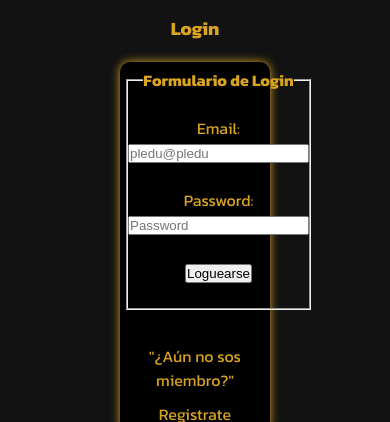
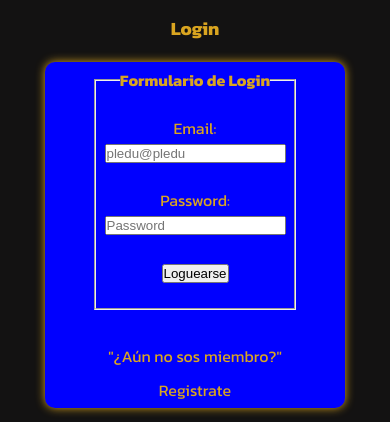
Before and after one commit to FedericoRevollo/plataformaDiscoMVL, a plain HTML site: page login.html in a window 390 px wide. Shown: the part 256-678 px from the top of the page. Drawn offline with Linux system fonts and the light colour scheme.

Commit message:
Se arregla form7 de Album

```diff
--- a/style.css
+++ b/style.css
@@ -84,12 +84,13 @@ fieldset {
     .formClass{
         position: relative; /* Cambiado a 'relative' */
         border-radius: 10px;
-        width: 60%;
-        max-width: 50%;
+        width: 100%;
+        max-width: 900%;
         box-shadow: 0 0 10px;
         margin: 0 auto; /* Centra el elemento horizontalmente */
         padding: 2%;
         text-align: center;
-        background-color: black; /* Asegura que tenga un fondo */
+        background-color: blue; /* Asegura que tenga un fondo */
         transform: none; /* Eliminado para evitar conflictos */
     }
+}
```
